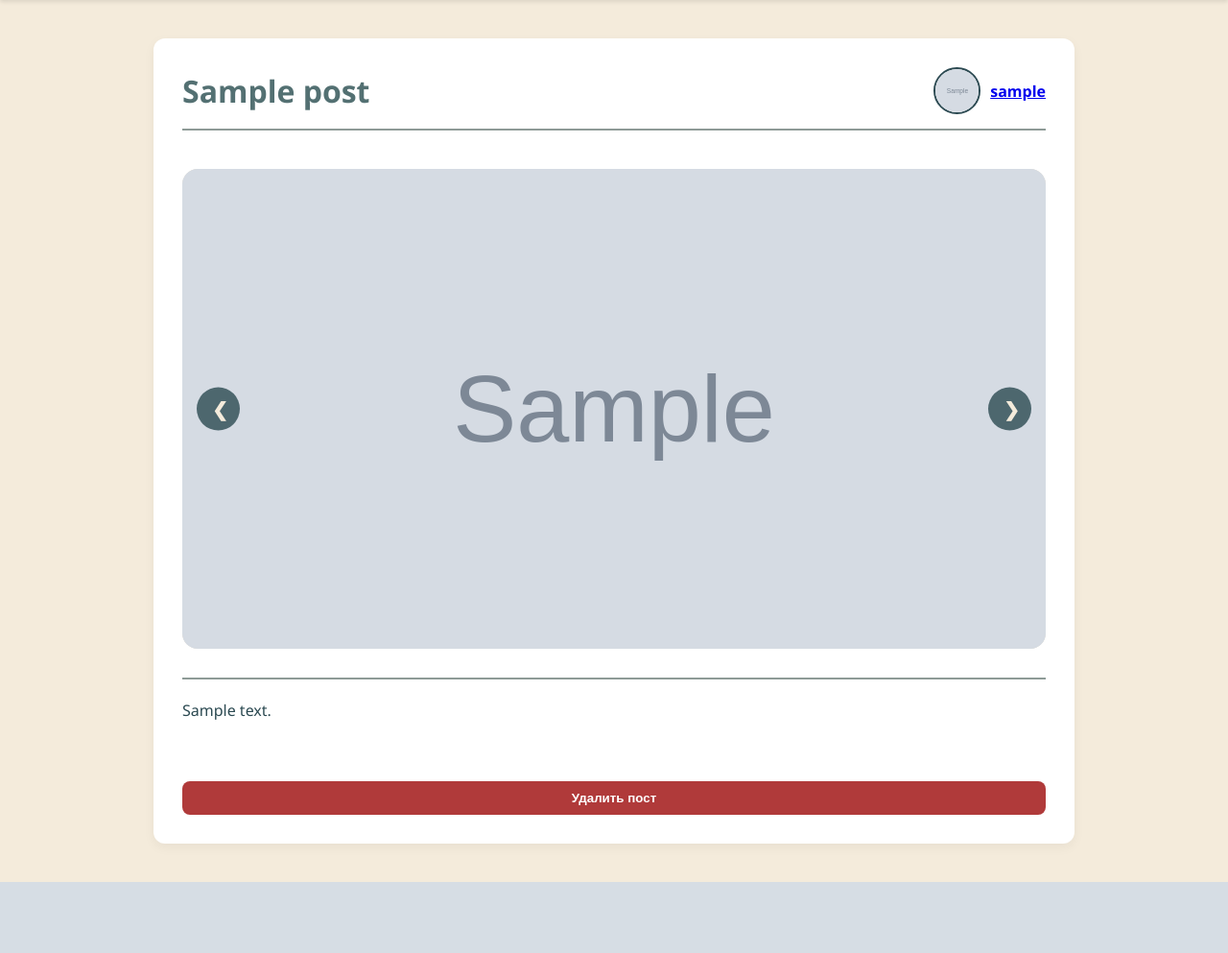
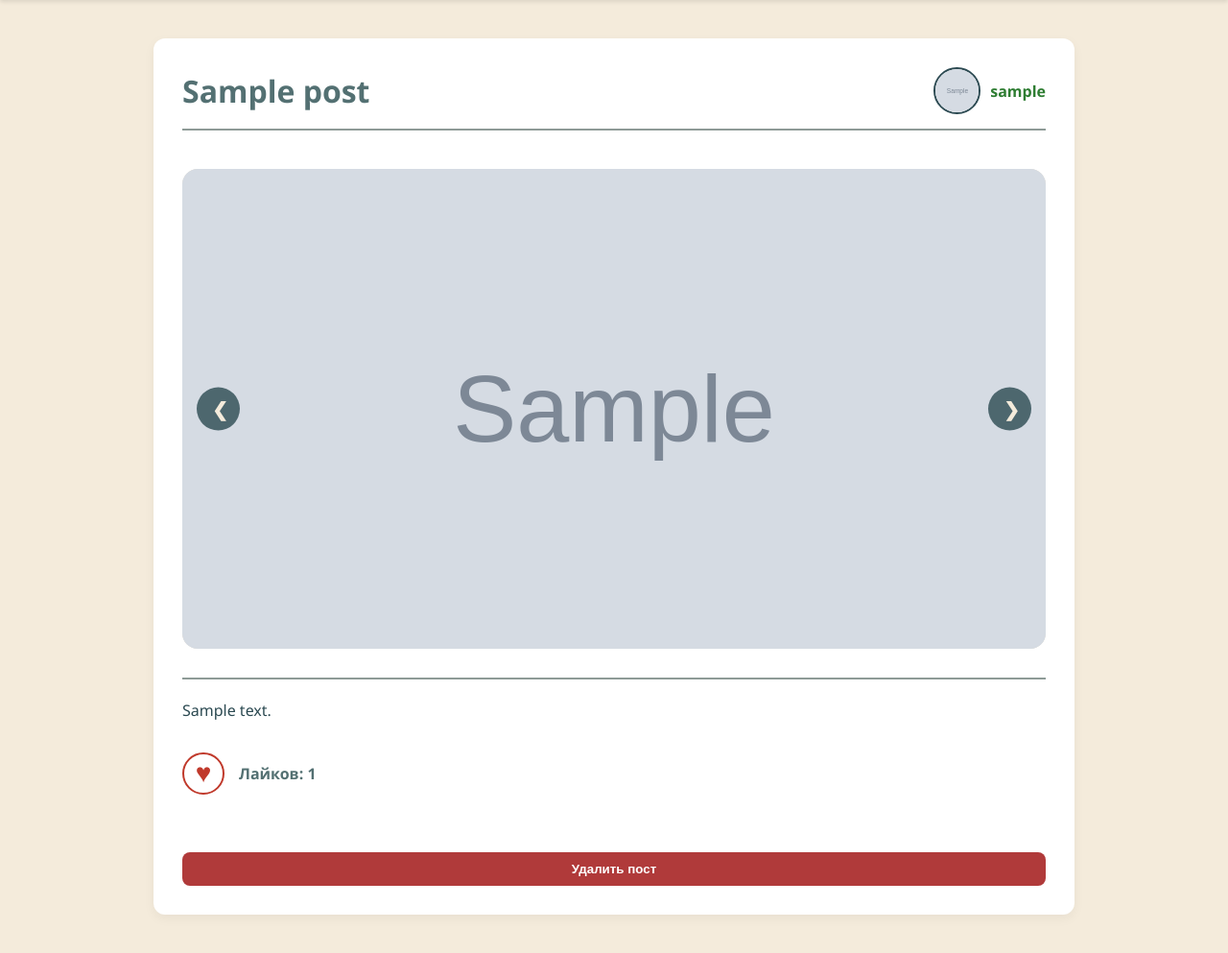
Before and after one commit to kripersi/WanderLog-site, a Django app: page /posts/1/ in a window 1280 px wide. Shown: the part 70-1063 px from the top of the page at 96% size. Before the commit the page ends 989 px from the top, so only its background shows below. Run offline with Django 5.2, Linux system fonts and the light colour scheme; a user stored in the database is signed in; tables that the repository leaves empty hold one stand-in row (values such as "Sample post"); grey boxes marked "Sample" are stand-in pictures.

Commit message:
Улучшил css, добавил лайки на посты и страницу лайков

```diff
--- a/posts/models.py
+++ b/posts/models.py
@@ -30,3 +30,23 @@ class PostImage(models.Model):
 
     def __str__(self):
         return f"Image for post {self.post.id}"
+
+
+class PostLike(models.Model):
+    user = models.ForeignKey(
+        User,
+        on_delete=models.CASCADE,
+        related_name="post_likes"
+    )
+    post = models.ForeignKey(
+        Post,
+        on_delete=models.CASCADE,
+        related_name="likes"
+    )
+    created_at = models.DateTimeField(auto_now_add=True)
+
+    class Meta:
+        unique_together = ("user", "post")
+
+    def __str__(self):
+        return f"{self.user.username} liked {self.post.id}"
--- a/posts/templates/posts/post_detail.html
+++ b/posts/templates/posts/post_detail.html
@@ -39,6 +39,23 @@
     <div class="post-text">
         {{ post.description }}
     </div>
+    {% if user.is_authenticated %}
+    <div class="like-row">
+        <form method="post" action="{% url 'posts:toggle_like' post.pk %}">
+            {% csrf_token %}
+            {% if is_liked %}
+            <button type="submit" class="like-btn liked" aria-label="Убрать лайк" aria-pressed="true">♥</button>
+            {% else %}
+            <button type="submit" class="like-btn" aria-label="Поставить лайк" aria-pressed="false">♥</button>
+            {% endif %}
+        </form>
+        <span class="like-count">Лайков: {{ post.likes.count }}</span>
+    </div>
+    {% else %}
+    <div class="like-row">
+        <span class="like-count">Лайков: {{ post.likes.count }}</span>
+    </div>
+    {% endif %}
     {% if request.user == post.author %}
     <form method="post" action="{% url 'posts:delete_post' post.pk %}" onsubmit="return confirmDelete();">
         {% csrf_token %}
--- a/posts/urls.py
+++ b/posts/urls.py
@@ -5,6 +5,7 @@ app_name = "posts"
 
 urlpatterns = [
     path('create/', views.create_post, name='create_post'),
+    path('<int:pk>/like/', views.toggle_like, name='toggle_like'),
     path('<int:pk>/delete/', views.delete_post, name='delete_post'),
     path('<int:pk>/', views.post_detail, name='post_detail'),
 ]
--- a/posts/views.py
+++ b/posts/views.py
@@ -1,7 +1,7 @@
 from django.contrib.auth.decorators import login_required
 from django.shortcuts import render, redirect, get_object_or_404
 from .forms import PostForm
-from .models import PostImage, Post
+from .models import PostImage, Post, PostLike
 from django.contrib import messages
 
 
@@ -33,7 +33,21 @@ def create_post(request):
 
 def post_detail(request, pk):
     post = get_object_or_404(Post, pk=pk)
-    return render(request, "posts/post_detail.html", {"post": post})
+    is_liked = False
+    if request.user.is_authenticated:
+        is_liked = PostLike.objects.filter(user=request.user, post=post).exists()
+    return render(request, "posts/post_detail.html", {"post": post, "is_liked": is_liked})
+
+
+@login_required
+def toggle_like(request, pk):
+    post = get_object_or_404(Post, pk=pk)
+
+    like, created = PostLike.objects.get_or_create(user=request.user, post=post)
+    if not created:
+        like.delete()
+
+    return redirect("posts:post_detail", pk=pk)
 
 
 @login_required
--- a/static/css/style.css
+++ b/static/css/style.css
@@ -486,6 +487,60 @@ button:hover {
     line-height: 1.6;
 }
 
+/* Лайки */
+.like-row {
+    display: flex;
+    align-items: center;
+    gap: 15px;
+}
+
+.like-btn {
+    background-color: transparent;
+    color: #8E9B97;
+    font-size: 28px;
+    width: 44px;
+    height: 44px;
+    border-radius: 50%;
+    border: 2px solid #8E9B97;
+    display: flex;
+    align-items: center;
+    justify-content: center;
+    padding: 0;
+}
+
+.like-btn:hover {
+    background-color: #e9e1d2;
+}
+
+.like-btn.liked {
+    color: #c0392b;
+    border-color: #c0392b;
+}
+
+.like-btn[aria-pressed="true"] {
+    color: #c0392b;
+    border-color: #c0392b;
+}
+
+.like-count {
+    font-weight: 600;
+    color: #537072;
+}
+
+
+/* Ссылка автора в посте */
+.post-author a {
+    color: #2e7d32;
+    text-decoration: none;
+    transition: transform 0.2s ease, color 0.2s ease;
+    display: inline-block;
+}
+
+.post-author a:hover {
+    color: #808080;
+    transform: scale(1.08);
+}
+
 /* ===== Модальное окно ===== */
 
 .modal {
--- a/users/urls.py
+++ b/users/urls.py
@@ -8,6 +8,7 @@ urlpatterns = [
     path('register/', views.register, name='register'),
     path('login/', auth_views.LoginView.as_view(template_name='users/login.html'), name='login'),
     path('logout/', views.logout_user, name='logout'),
+    path('likes/', views.likes, name='likes'),
     path('profile/', views.profile, name='profile'),
     path('<str:username>/', views.profile, name='user_profile'),
     path('', views.users_home, name='users_home'),
```
Also changed, not shown: other parts of static/css/style.css (+38 -4 lines), users/templates/users/profile.html (+63 -2 lines), users/views.py (+11 -0 lines), 1 other file.
